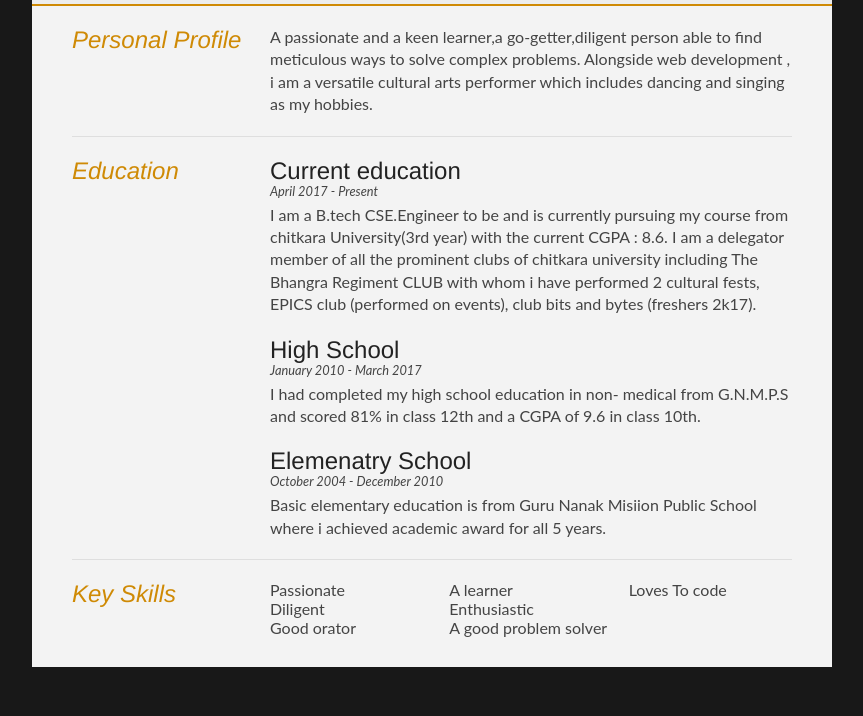
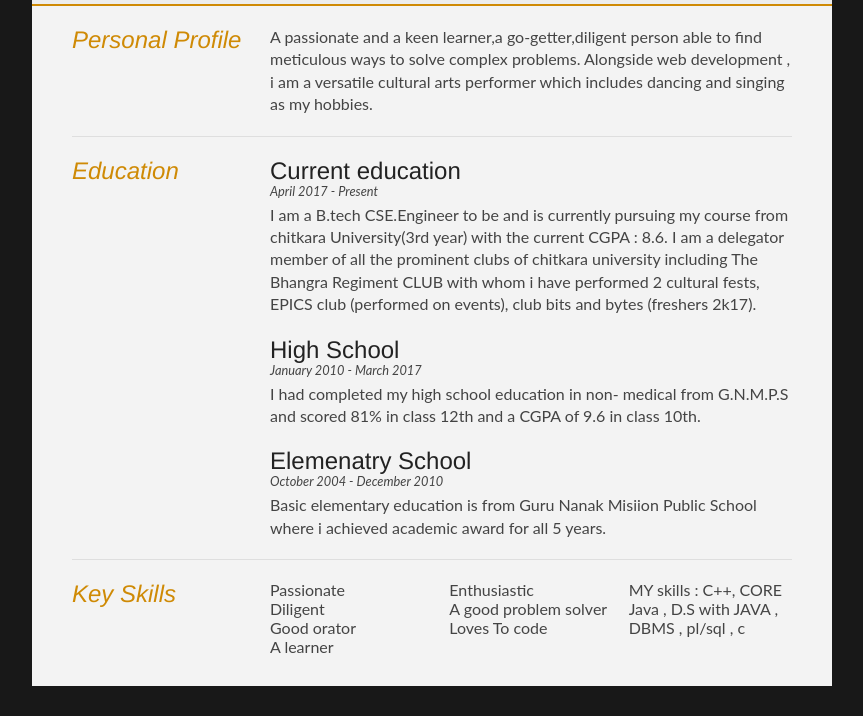
Before and after one commit to IshtjotS/resume, a plain HTML site: page index.html in a window 1280 px wide. Shown: the part 152-868 px from the top of the page, without its empty margins (208-1071 px from the left). Drawn offline with Linux system fonts and the light colour scheme.

Commit message:
Update index.html

```diff
--- a/index.html
+++ b/index.html
@@ -89,6 +89,7 @@
 				<li>Enthusiastic</li>
 				<li>A good problem solver</li>
 				<li>Loves To code</li>
+					<li> MY skills : C++, CORE Java , D.S with JAVA , DBMS , pl/sql , c </li>
 				</ul>
 			</div>
 			<div class="clear"></div>
```
